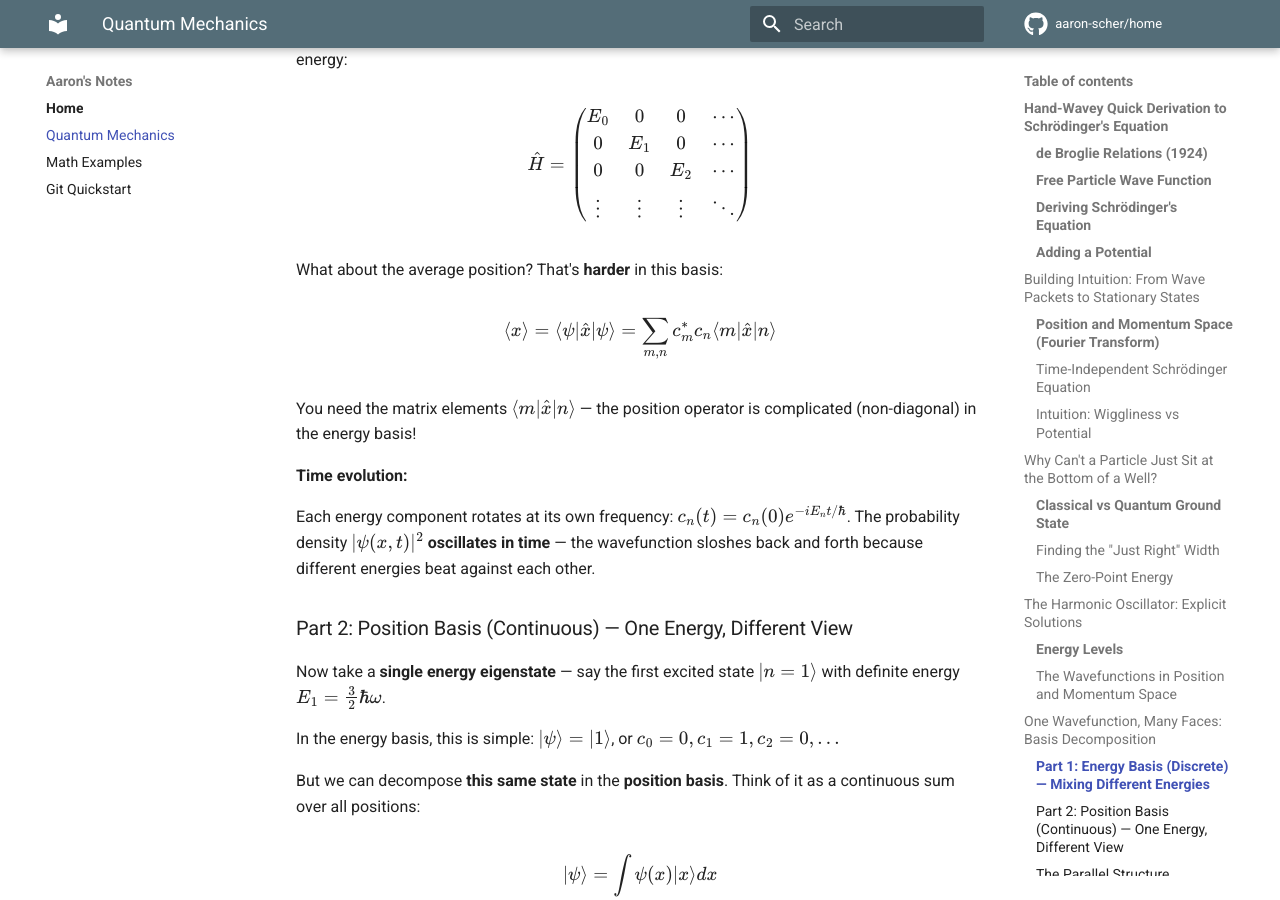
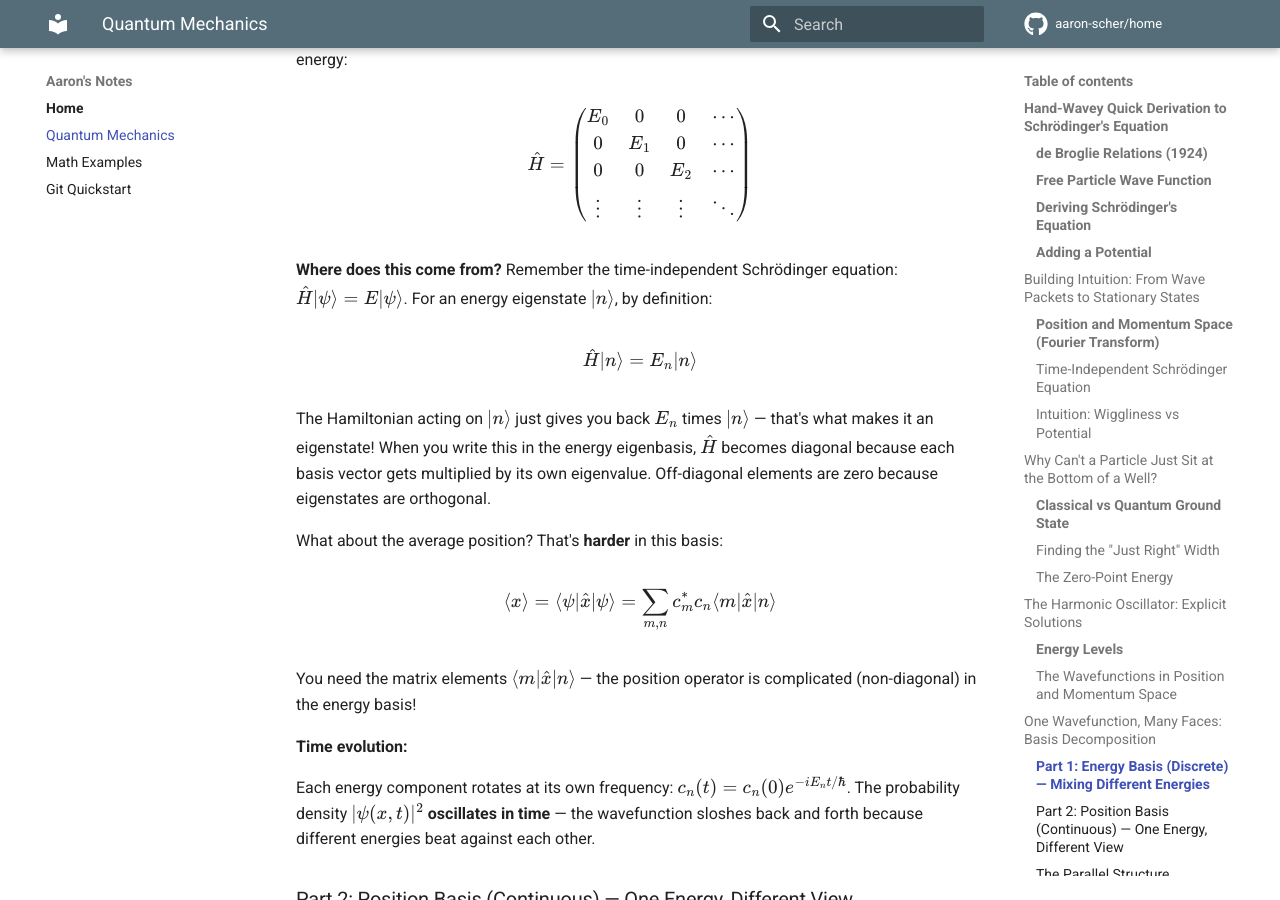
Before and after one commit to aaron-scher/home, an MkDocs documentation site: the page built from docs/quantum-mechanics.md, in a window 1280 px wide and 900 px high, scrolled down 11746 px. Built offline with MkDocs 1.6.1 and Material for MkDocs 9.7.7, drawn with Linux system fonts in a browser that asks for light colours; comment, search, counter and statistics services are not loaded.

Commit message:
Explain origin of diagonal Hamiltonian from Schrödinger equation
- Show H|n⟩ = En|n⟩ eigenvalue equation
- Explain diagonal matrix arises because eigenstates are orthogonal
- Each basis vector gets multiplied by its eigenvalue
- Connects matrix mechanics to wave equation

🤖 Generated with [Claude Code](https://claude.com/claude-code)

Co-Authored-By: Claude <noreply@anthropic.com>

```diff
--- a/docs/quantum-mechanics.md
+++ b/docs/quantum-mechanics.md
@@ -416,6 +416,14 @@ $$
 \hat{H} = \begin{pmatrix} E_0 & 0 & 0 & \cdots \\ 0 & E_1 & 0 & \cdots \\ 0 & 0 & E_2 & \cdots \\ \vdots & \vdots & \vdots & \ddots \end{pmatrix}
 $$
 
+**Where does this come from?** Remember the time-independent Schrödinger equation: $\hat{H}|\psi\rangle = E|\psi\rangle$. For an energy eigenstate $|n\rangle$, by definition:
+
+$$
+\hat{H}|n\rangle = E_n|n\rangle
+$$
+
+The Hamiltonian acting on $|n\rangle$ just gives you back $E_n$ times $|n\rangle$ — that's what makes it an eigenstate! When you write this in the energy eigenbasis, $\hat{H}$ becomes diagonal because each basis vector gets multiplied by its own eigenvalue. Off-diagonal elements are zero because eigenstates are orthogonal.
+
 What about the average position? That's **harder** in this basis:
 
 $$
```
